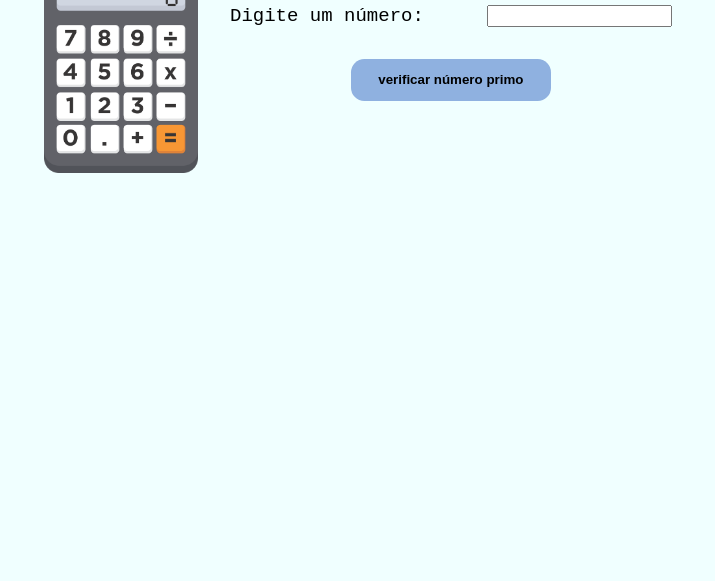
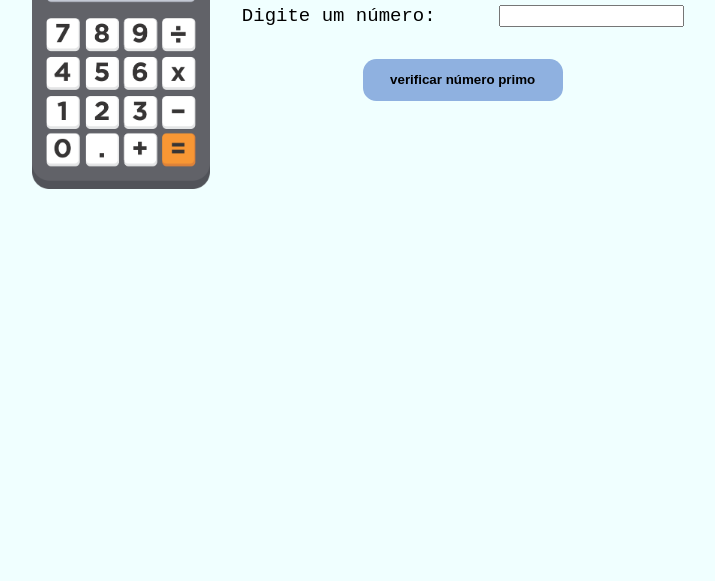
Before and after one commit to Jeff-Nas/numeros-primos, a plain HTML site: page index.html in a window 1280 px wide. Shown: the part 219-800 px from the top of the page, without its empty margins (282-997 px from the left). Drawn offline with Linux system fonts and the light colour scheme.

Commit message:
Altura da imagem

```diff
--- a/style.css
+++ b/style.css
@@ -12,7 +12,7 @@ body {
 }
 
 .container img {
-    height: 13em;
+    height: 15em;
     width: auto;
     margin-right: 2em;
 }
```
